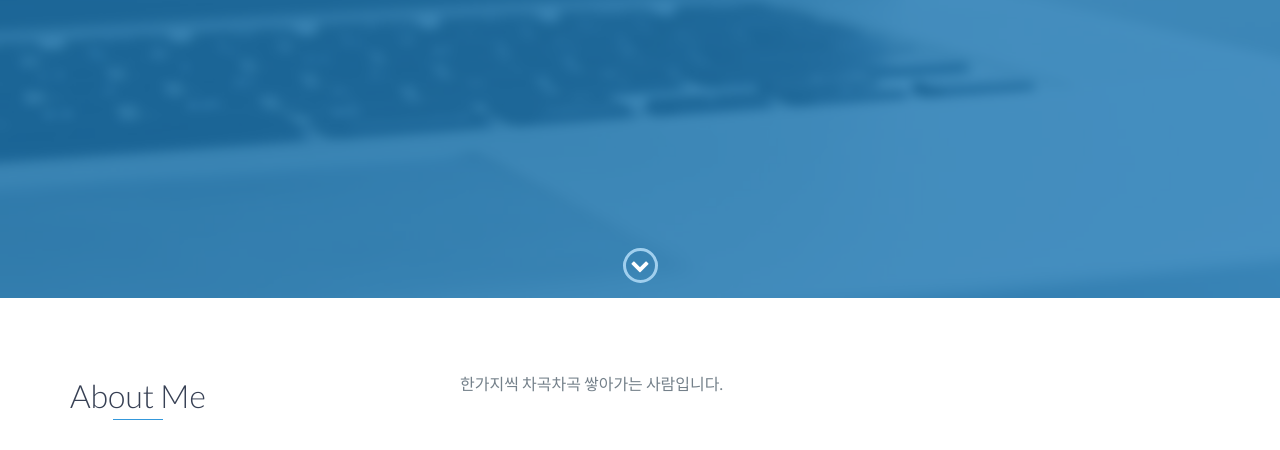
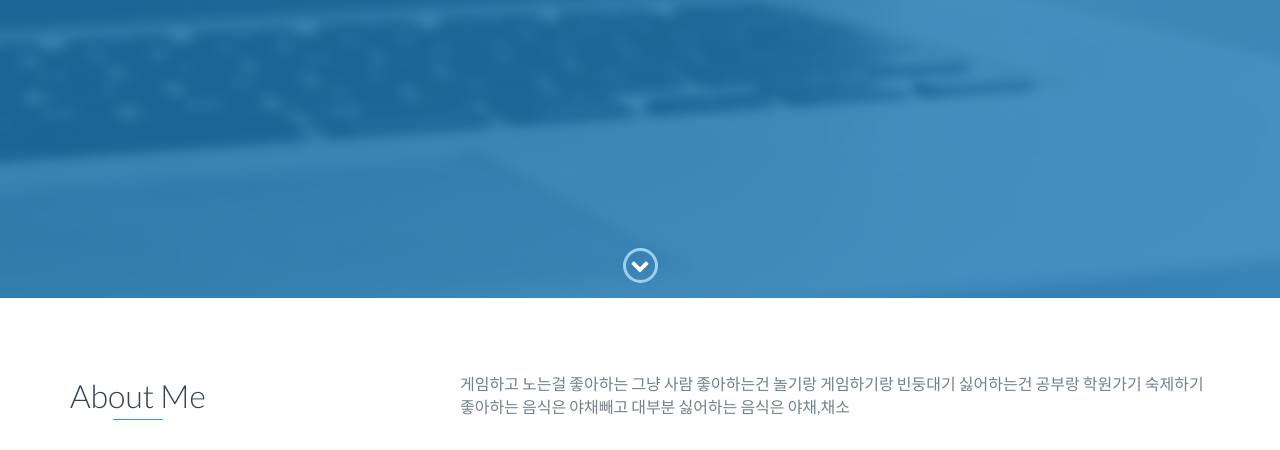
Before and after one commit to jjtMonster/jjtMonster.github.io, a website: page index.html in a window 1280 px wide. Shown: the part 502-952 px from the top of the page. Drawn offline with nearby package versions, Linux system fonts and the light colour scheme.

Commit message:
portfolio

```diff
--- a/index.html
+++ b/index.html
@@ -73,7 +73,11 @@
                 </div>
                 <div class="col-md-8">
                     <p>
-                        한가지씩 차곡차곡 쌓아가는 사람입니다.
+                        게임하고 노는걸 좋아하는 그냥 사람
+                        좋아하는건 놀기랑 게임하기랑 빈둥대기
+                        싫어하는건 공부랑 학원가기 숙제하기
+                        좋아하는 음식은 야채빼고 대부분
+                        싫어하는 음식은 야채,채소
                     </p>
                 </div>
             </div>
```
